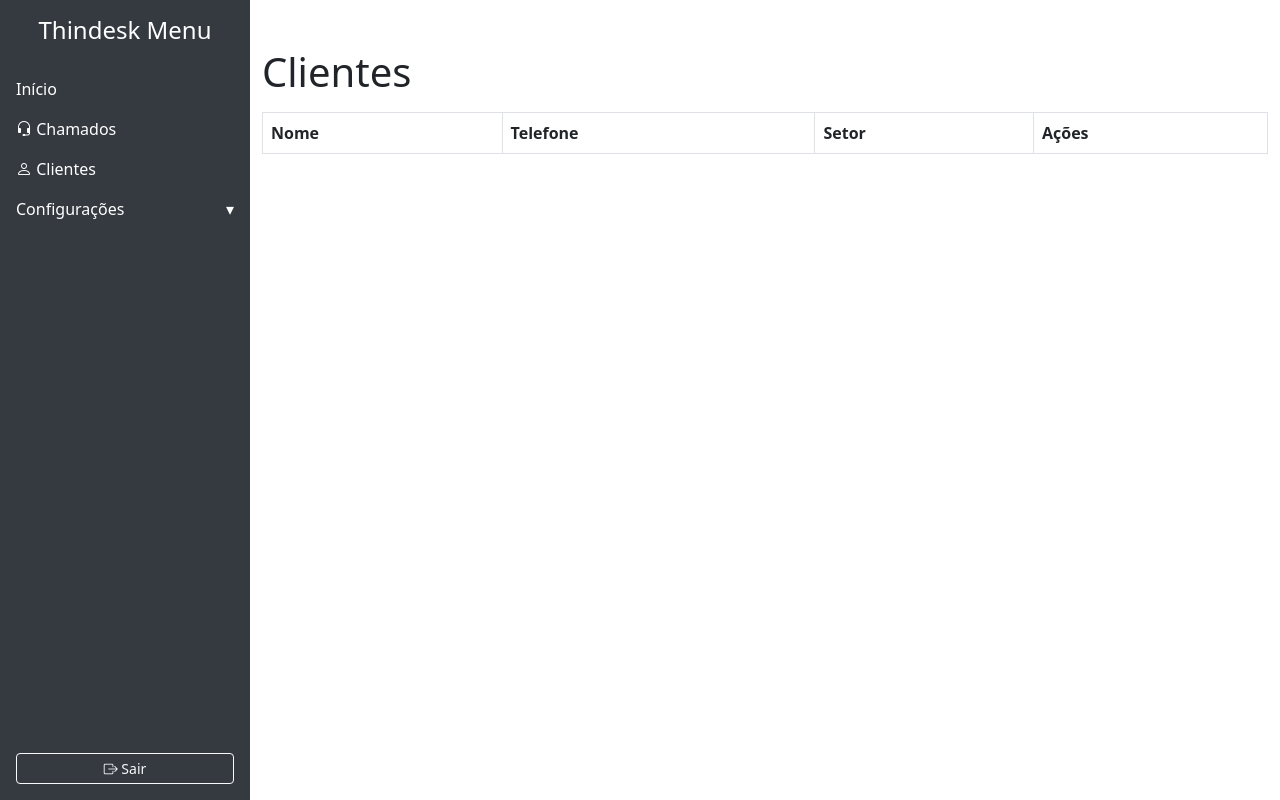
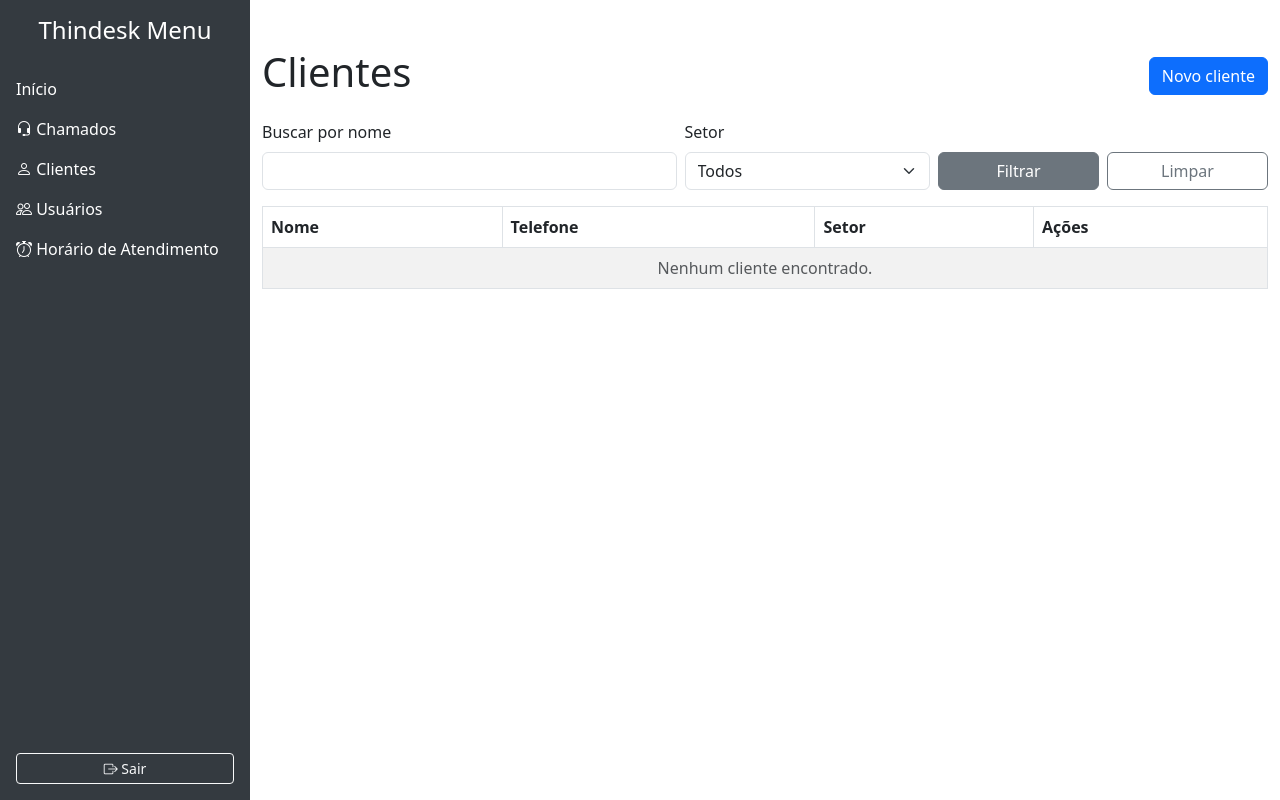
Before and after one commit to EnricoABM/deploy-thindesk, a Spring Boot app: page /clientes in a window 1280 px wide. Run offline with Spring Boot 4, Linux system fonts and the light colour scheme; the visitor is signed in with stand-in values (Sample User, id 1); lists and menus that the app fills with data are empty; some of the project's set-up classes (security, data sources, template engines, error pages and the like) are left out, and stand-ins take their place; some libraries are stand-ins or nearby versions.

Commit message:
feature: cadastro de clientes

```diff
--- a/src/main/java/com/pfc/thindesk/clientes/ClienteRepository.java
+++ b/src/main/java/com/pfc/thindesk/clientes/ClienteRepository.java
@@ -5,5 +5,6 @@ import org.springframework.data.mongodb.repository.MongoRepository;
 
 public interface ClienteRepository extends MongoRepository<Cliente, String> {
     List<Cliente> findByNome(String nome);
+
     List<Cliente> findBySetor(String setor);
 }
--- /dev/null
+++ b/src/main/java/com/pfc/thindesk/clientes/ClienteWebController.java
@@ -0,0 +1,172 @@
+package com.pfc.thindesk.clientes;
+
+import java.util.NoSuchElementException;
+
+import org.springframework.security.access.prepost.PreAuthorize;
+import org.springframework.stereotype.Controller;
+import org.springframework.ui.Model;
+import org.springframework.web.bind.annotation.GetMapping;
+import org.springframework.web.bind.annotation.ModelAttribute;
+import org.springframework.web.bind.annotation.PathVariable;
+import org.springframework.web.bind.annotation.PostMapping;
+import org.springframework.web.bind.annotation.RequestMapping;
+import org.springframework.web.bind.annotation.RequestParam;
+import org.springframework.web.servlet.mvc.support.RedirectAttributes;
+
+import com.pfc.thindesk.clientes.dto.ClienteRequest;
+import com.pfc.thindesk.clientes.dto.ClienteResponse;
+import com.pfc.thindesk.clientes.exception.ClienteInvalidoException;
+
+import lombok.RequiredArgsConstructor;
+
+/**
+ * Controller do formulário de cadastro de clientes.
+ *
+ * @author Enrico Bertozzi
+ */
+@Controller
+@RequestMapping("/clientes")
+@RequiredArgsConstructor
+public class ClienteWebController {
+
+    private final ClienteService clienteService;
+
+    /**
+     * Exibe o formulário de novo cliente.
+     *
+     * @param model modelo da tela
+     *
+     * @return view do formulário
+     */
+    @GetMapping("/novo")
+    @PreAuthorize("hasAnyRole('ATENDENTE','ADMINISTRADOR')")
+    public String novo(Model model) {
+        model.addAttribute("form", new ClienteRequest());
+        preencherFormulario(model, false, null);
+        return "cliente-form";
+    }
+
+    /**
+     * Cadastra o cliente do formulário.
+     *
+     * @param form     dados enviados
+     * @param model    modelo para erros
+     * @param redirect mensagens de sucesso
+     *
+     * @return redirecionamento ou formulário com erro
+     */
+    @PostMapping
+    @PreAuthorize("hasAnyRole('ATENDENTE','ADMINISTRADOR')")
+    public String cadastrar(@ModelAttribute("form") ClienteRequest form, Model model, RedirectAttributes redirect) {
+        try {
+            clienteService.novoCliente(form.paraEntidade());
+            redirect.addFlashAttribute("sucesso", "Cliente '" + form.getNome().trim() + "' cadastrado.");
+            return "redirect:/clientes";
+        } catch (ClienteInvalidoException e) {
+            preencherFormulario(model, false, null);
+            model.addAttribute("erro", e.getMessage());
+            return "cliente-form";
+        }
+    }
+
+    /**
+     * Lista os clientes filtrados por nome e setor.
+     *
+     * @param nome  trecho do nome, opcional
+     * @param setor setor escolhido, opcional
+     * @param model modelo da tela
+     *
+     * @return view da lista
+     */
+    @GetMapping
+    public String listar(@RequestParam(required = false) String nome,
+            @RequestParam(required = false) String setor, Model model) {
+        model.addAttribute("clientes", clienteService.filtrar(nome, setor).stream().map(ClienteResponse::de).toList());
+        model.addAttribute("nome", nome == null ? "" : nome);
+        model.addAttribute("setorFiltro", setor == null ? "" : setor);
+        model.addAttribute("setores", clienteService.listarSetores());
+        return "clientes";
+    }
+
+    /**
+     * Exibe o formulário de edição de um cliente.
+     *
+     * @param id       identificador do cliente
+     * @param model    modelo da tela
+     * @param redirect mensagem se o cliente não existir
+     *
+     * @return view do formulário ou redirecionamento
+     */
+    @GetMapping("/{id}/editar")
+    @PreAuthorize("hasAnyRole('ATENDENTE','ADMINISTRADOR')")
+    public String editar(@PathVariable String id, Model model, RedirectAttributes redirect) {
+        try {
+            model.addAttribute("form", ClienteRequest.de(clienteService.buscarCliente(id)));
+            preencherFormulario(model, true, id);
+            return "cliente-form";
+        } catch (NoSuchElementException e) {
+            redirect.addFlashAttribute("erro", e.getMessage());
+            return "redirect:/clientes";
+        }
+    }
+
+    /**
+     * Atualiza um cliente com os dados do formulário.
+     *
+     * @param id       identificador do cliente
+     * @param form     dados enviados
+     * @param model    modelo para erros
+     * @param redirect mensagens de sucesso ou falha
+     *
+     * @return redirecionamento ou formulário com erro
+     */
+    @PostMapping("/{id}/editar")
+    @PreAuthorize("hasAnyRole('ATENDENTE','ADMINISTRADOR')")
+    public String atualizar(@PathVariable String id, @ModelAttribute("form") ClienteRequest form,
+            Model model, RedirectAttributes redirect) {
+        try {
+            clienteService.atualizarCliente(id, form.paraEntidade());
+            redirect.addFlashAttribute("sucesso", "Cliente '" + form.getNome().trim() + "' atualizado.");
+            return "redirect:/clientes";
+        } catch (NoSuchElementException e) {
+            redirect.addFlashAttribute("erro", e.getMessage());
+            return "redirect:/clientes";
+        } catch (ClienteInvalidoException e) {
+            preencherFormulario(model, true, id);
+            model.addAttribute("erro", e.getMessage());
+            return "cliente-form";
+        }
+    }
+
+    /**
+     * Remove um cliente pelo id.
+     *
+     * @param id       identificador do cliente
+     * @param redirect mensagem de sucesso ou falha
+     *
+     * @return redirecionamento para a lista
+     */
+    @PostMapping("/{id}/excluir")
+    @PreAuthorize("hasAnyRole('ATENDENTE','ADMINISTRADOR')")
+    public String excluir(@PathVariable String id, RedirectAttributes redirect) {
+        try {
+            clienteService.excluirCliente(id);
+            redirect.addFlashAttribute("sucesso", "Cliente removido.");
+        } catch (NoSuchElementException e) {
+            redirect.addFlashAttribute("erro", e.getMessage());
+        }
+        return "redirect:/clientes";
+    }
+
+    /**
+     * Preenche o modo e a ação do formulário compartilhado.
+     *
+     * @param model  modelo da tela
+     * @param edicao verdadeiro na edição
+     * @param id     identificador do cliente, nulo no cadastro
+     */
+    private void preencherFormulario(Model model, boolean edicao, String id) {
+        model.addAttribute("modoEdicao", edicao);
+        model.addAttribute("acao", edicao ? "/clientes/" + id + "/editar" : "/clientes");
+    }
+}
--- a/src/main/java/com/pfc/thindesk/web/HomeController.java
+++ b/src/main/java/com/pfc/thindesk/web/HomeController.java
@@ -10,8 +10,6 @@ import org.springframework.web.servlet.ModelAndView;
 
 import com.pfc.thindesk.chamados.ChamadoService;
 import com.pfc.thindesk.chamados.dto.ChamadoResponse;
-import com.pfc.thindesk.clientes.ClienteService;
-import com.pfc.thindesk.clientes.dto.ClienteResponse;
 import com.pfc.thindesk.usuarios.Usuario;
 
 import lombok.RequiredArgsConstructor;
@@ -23,7 +21,6 @@ import lombok.extern.slf4j.Slf4j;
 public class HomeController {
 
     private final ChamadoService chamadoService;
-    private final ClienteService clienteService;
 
     @GetMapping("/")
     public ModelAndView home() {
@@ -45,16 +42,4 @@ public class HomeController {
         model.addAttribute("content", fragment);
         return "chamados";
     }
-
-    @GetMapping("/clientes")
-    public String clientes(Model model) {
-        List<ClienteResponse> clientes = clienteService.listarClientes().stream()
-                .map(ClienteResponse::de)
-                .toList();
-        model.addAttribute("clientes", clientes);
-        String fragment = "clientes :: content";
-        log.info("Carregando fragmento: {}", fragment);
-        model.addAttribute("content", fragment);
-        return "clientes";
-    }
 }
--- a/src/main/resources/templates/clientes.html
+++ b/src/main/resources/templates/clientes.html
@@ -2,7 +2,7 @@
 <html xmlns:th="http://www.thymeleaf.org">
     <head>
         <meta charset="UTF-8">
-        <title>Lista de Clientes</title>
+        <title>Clientes</title>
         <link href="https://cdn.jsdelivr.net/npm/bootstrap@5.3.0/dist/css/bootstrap.min.css" rel="stylesheet">
         <link href="https://cdn.jsdelivr.net/npm/bootstrap-icons/font/bootstrap-icons.css" rel="stylesheet">
         <link rel="stylesheet" th:href="@{/css/style.css}">
@@ -19,9 +19,37 @@
             <span>&#9776;</span>
         </div>
 
-        <div class="container mt-4" th:fragment="content">
-            <h1 class="mt-4">Clientes</h1>
-            <table class="table table-bordered table-striped mt-3">
+        <div class="container mt-4">
+            <div class="d-flex justify-content-between align-items-center mt-4">
+                <h1>Clientes</h1>
+                <a th:href="@{/clientes/novo}" class="btn btn-primary">Novo cliente</a>
+            </div>
+
+            <div th:if="${sucesso}" class="alert alert-success mt-3" th:text="${sucesso}"></div>
+            <div th:if="${erro}" class="alert alert-danger mt-3" th:text="${erro}"></div>
+
+            <form th:action="@{/clientes}" method="get" class="row g-2 mt-2 mb-3">
+                <div class="col-md-5">
+                    <label for="nome" class="form-label">Buscar por nome</label>
+                    <input type="text" id="nome" name="nome" class="form-control" th:value="${nome}">
+                </div>
+                <div class="col-md-3">
+                    <label for="setor" class="form-label">Setor</label>
+                    <select id="setor" name="setor" class="form-select">
+                        <option value="" th:selected="${setorFiltro == ''}">Todos</option>
+                        <option th:each="s : ${setores}" th:value="${s}" th:text="${s}"
+                                th:selected="${s == setorFiltro}"></option>
+                    </select>
+                </div>
+                <div class="col-md-2 d-flex align-items-end">
+                    <button type="submit" class="btn btn-secondary w-100">Filtrar</button>
+                </div>
+                <div class="col-md-2 d-flex align-items-end">
+                    <a th:href="@{/clientes}" class="btn btn-outline-secondary w-100">Limpar</a>
+                </div>
+            </form>
+
+            <table class="table table-bordered table-striped">
                 <thead>
                     <tr>
                         <th>Nome</th>
@@ -31,15 +59,19 @@
                     </tr>
                 </thead>
                 <tbody>
-                    <!-- Exemplo de conteúdo dinâmico -->
+                    <tr th:if="${#lists.isEmpty(clientes)}">
+                        <td colspan="4" class="text-center text-muted">Nenhum cliente encontrado.</td>
+                    </tr>
                     <tr th:each="cliente : ${clientes}">
                         <td th:text="${cliente.nome}"></td>
                         <td th:text="${cliente.telefone}"></td>
                         <td th:text="${cliente.setor}"></td>
                         <td>
-                            <a th:href="@{'/clientes/novo/'}" class="btn btn-primary btn-sm">Novo</a>
-                            <a th:href="@{'/clientes/editar/' + ${cliente.id}}" class="btn btn-warning btn-sm">Editar</a>
-                            <a th:href="@{'/clientes/deletar/' + ${cliente.id}}" class="btn btn-danger btn-sm">Excluir</a>
+                            <a th:href="@{'/clientes/' + ${cliente.id} + '/editar'}" class="btn btn-warning btn-sm">Editar</a>
+                            <form th:action="@{'/clientes/' + ${cliente.id} + '/excluir'}" method="post" class="d-inline"
+                                  onsubmit="return confirm('Remover este cliente?');">
+                                <button type="submit" class="btn btn-danger btn-sm">Excluir</button>
+                            </form>
                         </td>
                     </tr>
                 </tbody>
--- a/src/main/resources/templates/fragments/sidebar.html
+++ b/src/main/resources/templates/fragments/sidebar.html
@@ -22,37 +22,14 @@
                         </a>
                     </li>
                     <li class="nav-item" sec:authorize="hasRole('ADMINISTRADOR')">
-                        <a class="nav-link" href="#" onclick="toggleSubmenu(event, this)">
-                            Configurações
-                            <span class="float-end">&#9662;</span> <!-- Setinha -->
-                        </a>
-                        <ul class="nav flex-column submenu">
-                            <li class="nav-item">
                         <a class="nav-link" th:href="@{/usuarios}">
                             <i class="bi bi-people"></i> <span class="d-none d-md-inline">Usuários</span>
                         </a>
                     </li>
-                            <li class="nav-item">
-                                <a class="nav-link" th:href="@{/tecnicos}">
-                                    <i class="bi bi-person"></i> <span class="d-none d-md-inline">Técnicos</span>
-                                </a>
-                            </li>
-                            <li class="nav-item">
-                                <a class="nav-link" th:href="@{/tipo-chamado}">
-                                    <i class="bi bi-megaphone"></i> <span class="d-none d-md-inline">Tipo de Chamado</span>
-                                </a>
-                            </li>
-                            <li class="nav-item">
+                    <li class="nav-item" sec:authorize="hasRole('ADMINISTRADOR')">
                         <a class="nav-link" th:href="@{/ajustes-horarios}">
                             <i class="bi bi-alarm"></i> <span class="d-none d-md-inline">Horário de Atendimento</span>
                         </a>
-                            </li>
-                            <li class="nav-item">
-                                <a class="nav-link" th:href="@{/recursos}">
-                                    <i class="bi bi-screwdriver"></i> <span class="d-none d-md-inline">Recursos</span>
-                                </a>
-                            </li>
-                        </ul>
                     </li>
                 </ul>
                 <form th:action="@{/logout}" method="post" class="mt-auto px-3 py-3">
```
Also changed, not shown: src/main/java/com/pfc/thindesk/clientes/ClienteService.java (+145 -0 lines), src/main/java/com/pfc/thindesk/clientes/dto/ClienteRequest.java (+9 -0 lines), src/main/java/com/pfc/thindesk/clientes/exception/ClienteInvalidoException.java (added, +19 -0 lines), src/main/java/com/pfc/thindesk/clientes/exception/ClienteNaoEncontradoException.java (added, +18 -0 lines), src/main/resources/templates/cliente-form.html (added, +46 -0 lines). Lines whose indentation alone changed are shown as unchanged.
